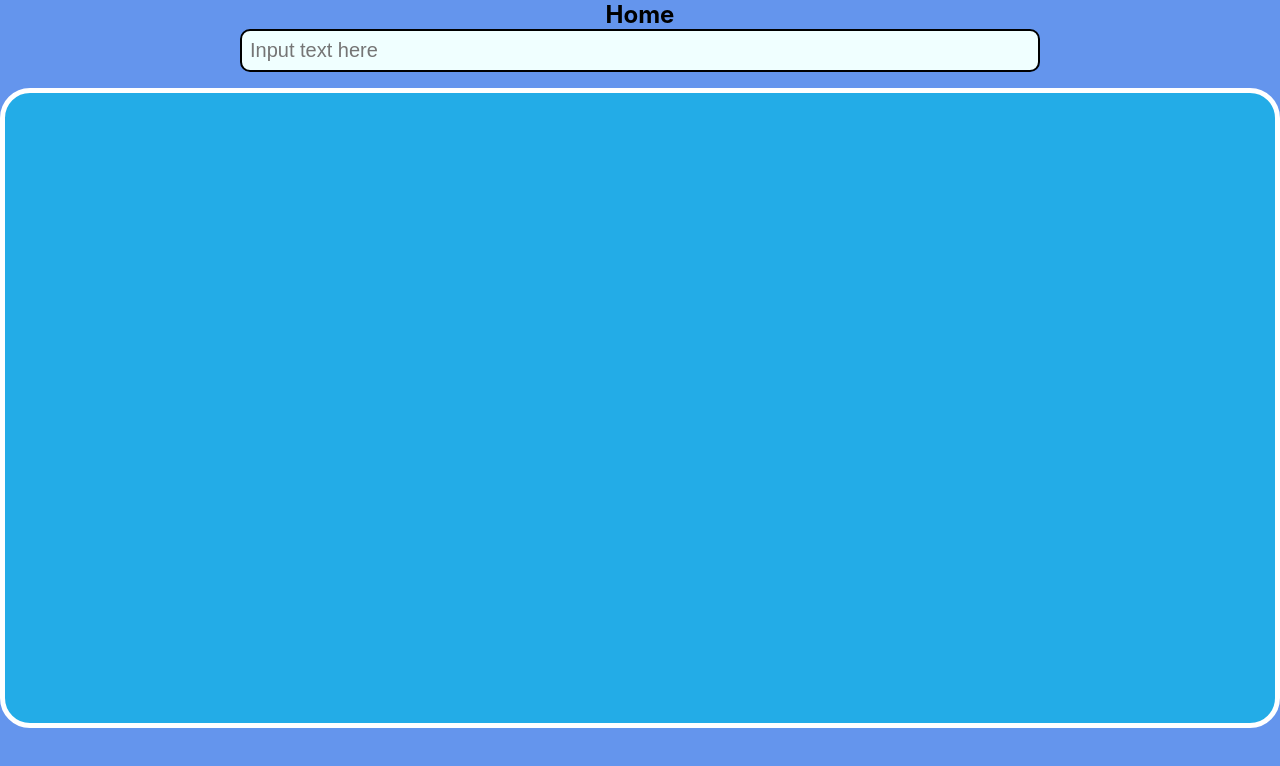
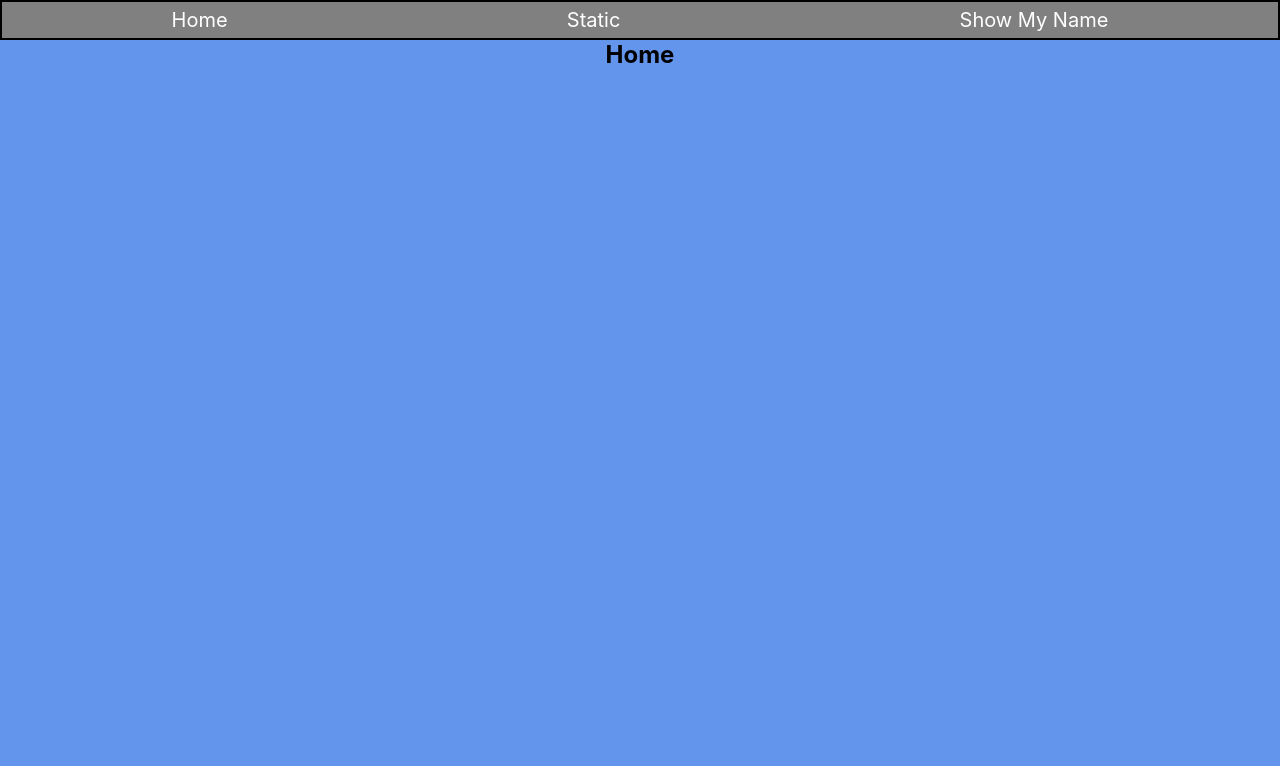
Before and after one commit to Nikhil-Ghorpade-117/React-Assignments, a React (Create React App) app: page / in a window 1280 px wide. Shown: the top 766 px of the page. Built offline with nearby package versions, Linux system fonts and the light colour scheme.

Commit message:
Assignment 3 Done, Implement React Router

```diff
--- a/package.json
+++ b/package.json
@@ -8,6 +8,7 @@
     "@testing-library/user-event": "^13.5.0",
     "react": "^18.2.0",
     "react-dom": "^18.2.0",
+    "react-router-dom": "^6.8.1",
     "react-scripts": "5.0.1",
     "web-vitals": "^2.1.4"
   },
--- a/src/Components/App.js
+++ b/src/Components/App.js
@@ -1,13 +1,20 @@
 import '../Styles/App.css';
 
 //file imports below this line
-import {Home} from "./index";
+import {Home, Assignment_1, Assignment_2, Navbar} from "./index";
+import {Routes, Route} from "react-router-dom";
 
 function App() {
   return (
     <div className="App">
 
-      <Home/>
+      <Navbar/>
+
+      <Routes>
+        <Route path='/' element={<Home/>}/>
+        <Route path='/assignment-static' element={<Assignment_1/>}/>
+        <Route path='/assignment-show-my-name' element={<Assignment_2/>}/>
+      </Routes>
 
     </div>
   );
--- a/src/Components/Assignment_2.js
+++ b/src/Components/Assignment_2.js
@@ -1,11 +1,10 @@
-import React from 'react';
+import React, {useState} from 'react';
 
 // file imports below this line
 import {InputBox, TextViewer} from "./index";
 
 function Assignment_2(props) {
-
-    const {textValue, setTextValue} = props; // destructuring the props object
+    const [textValue, setTextValue] = useState("");
 
   return (
     <div>
--- a/src/Components/Home.js
+++ b/src/Components/Home.js
@@ -5,26 +5,16 @@ import "../Styles/Home.css";
 
 
 //file imports below this line
-import {Assignment_1, Assignment_2} from "./index";
-
 
 function Home() {
-
-  const [textValue, setTextValue] = useState("");
 
   return (
     <div className='Home'>
 
       <h2>Home</h2>
 
-      {/* <Assignment_1/> */}
-
-      <Assignment_2 textValue={textValue} setTextValue={setTextValue}/>
-
-
-
     </div>
   )
 }
 
-export default Home
+export default Home;
--- /dev/null
+++ b/src/Components/Navbar.js
@@ -0,0 +1,30 @@
+import React from 'react'
+import {Link} from "react-router-dom";
+
+//css files import below this line
+import "../Styles/navbar.css";
+
+function Navbar() {
+  return (
+    <div className='navbar-container'>
+        <div className='navbar'>
+
+            <ul className='list-items'>
+                <li>
+                    <Link to="/">Home</Link>
+                </li>
+                <li>
+                    <Link to="/assignment-static">Static</Link>
+                </li>
+                <li>
+                    <Link to="/assignment-show-my-name">Show My Name</Link>
+                </li>
+            </ul>
+
+        </div>
+
+    </div>
+  )
+}
+
+export default Navbar
--- a/src/Components/index.js
+++ b/src/Components/index.js
@@ -6,6 +6,7 @@ import InputBox from "./InputBox";
 import TextViewer from "./TextViewer";
 import Assignment_1 from "./Assignment_1";
 import Assignment_2 from "./Assignment_2";
+import Navbar from "./Navbar";
 
 
-export { Header, Footer, Content, Home, InputBox, TextViewer, Assignment_1, Assignment_2 };
+export { Header, Footer, Content, Home, InputBox, TextViewer, Assignment_1, Assignment_2, Navbar };
--- a/src/Styles/App.css
+++ b/src/Styles/App.css
@@ -1,6 +1,6 @@
 .App {
   text-align: center;
   background-color: cornflowerblue;
-  width: 100vw;
+  width: 100%;
   height: 100vh;
 }
--- a/src/Styles/Content.css
+++ b/src/Styles/Content.css
@@ -8,7 +8,7 @@
 
 .content{
 
-    background-color: white;
+    background-color: rgb(198, 232, 243);
     width: 90%;
     height: 100%;
 
--- a/src/Styles/Home.css
+++ b/src/Styles/Home.css
@@ -1,6 +1,6 @@
 .Home{
 
-    width: 100vw;
-    height: 100vh;
+    width: 100%;
+    height: 90%;
 
 }
--- a/src/Styles/inputbox.css
+++ b/src/Styles/inputbox.css
@@ -10,6 +10,7 @@
 
     width: 50rem;
     margin-bottom: 1rem;
+    margin-top: 1rem;
 }
 
 .input-box:hover{
--- /dev/null
+++ b/src/Styles/navbar.css
@@ -0,0 +1,42 @@
+.navbar-container
+{
+    width: 100%;
+    height: 5%;
+    background-color: grey;
+    border: 2px solid black;
+    display: flex;
+    align-items: center;
+    justify-content: center;
+
+}
+
+.navbar{
+
+    width: 80rem;
+    height: auto;
+    text-align: center;
+    font-size: 20px;
+}
+
+.list-items{
+
+    display: flex;
+    align-items: center;
+    justify-content: space-around;
+
+}
+
+.list-items li{
+    display: inline-block;
+}
+
+.list-items a{
+    color: white;
+    text-decoration: none;
+    transition: all 0.5s;
+}
+
+.list-items :hover{
+    color: rgb(184, 184, 184);
+    border-bottom: 1px solid white;
+}
--- a/src/index.js
+++ b/src/index.js
@@ -2,10 +2,13 @@ import React from 'react';
 import ReactDOM from 'react-dom/client';
 import './Styles/index.css';
 import App from './Components/App';
+import {BrowserRouter} from "react-router-dom";
 
 const root = ReactDOM.createRoot(document.getElementById('root'));
 root.render(
   <React.StrictMode>
-    <App />
+    <BrowserRouter>
+      <App />
+    </BrowserRouter>
   </React.StrictMode>
 );
```
Also changed, not shown: 1 other file (tests, documents, lock files or other folders).
